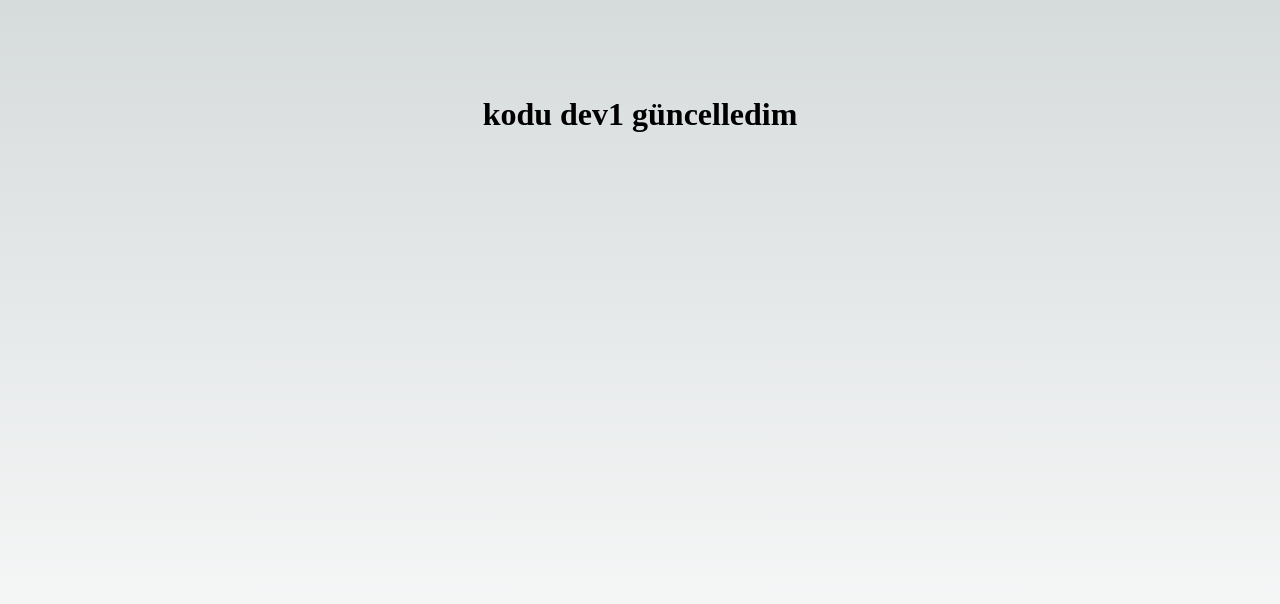
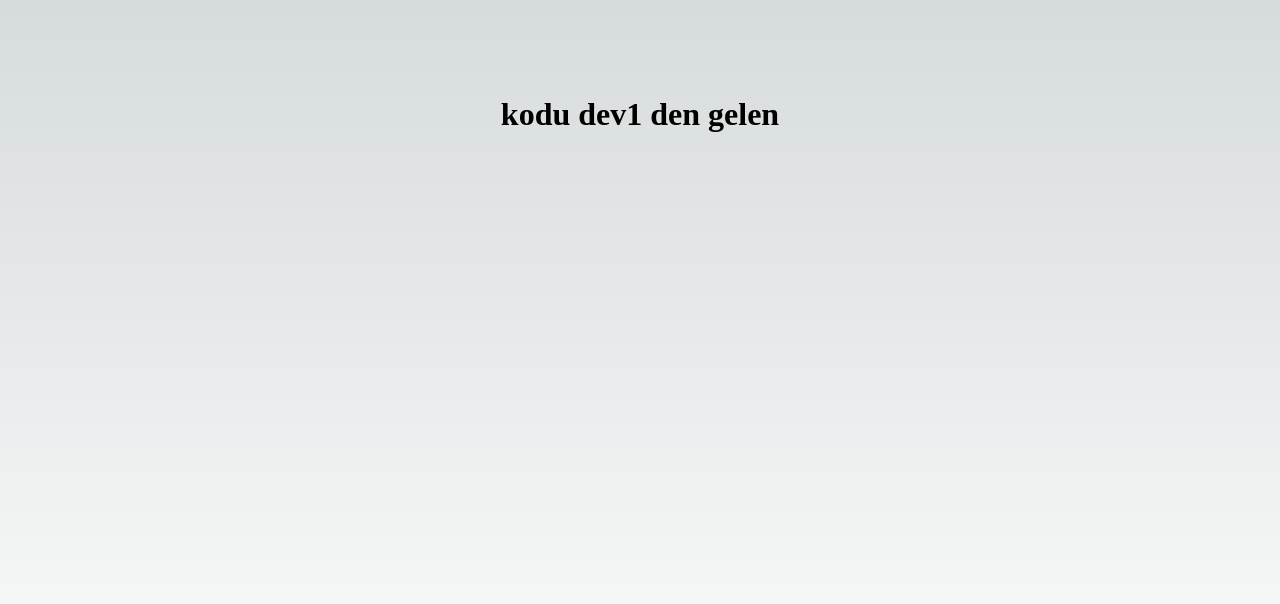
Before and after one commit to merovinjs/blog-nextjs-express, a Next.js app: page / in a window 1280 px wide. Shown: the top 604 px of the page. Built offline with nearby package versions, Linux system fonts and the light colour scheme.

Commit message:
dev1 den gelen

```diff
--- a/app/page.tsx
+++ b/app/page.tsx
@@ -6,7 +6,7 @@ const inter = Inter({ subsets: ["latin"] });
 export default function Home() {
   return (
     <main className={styles.main}>
-      <h1>kodu dev1 güncelledim</h1>
+      <h1>kodu dev1 den gelen</h1>
     </main>
   );
 }
```
